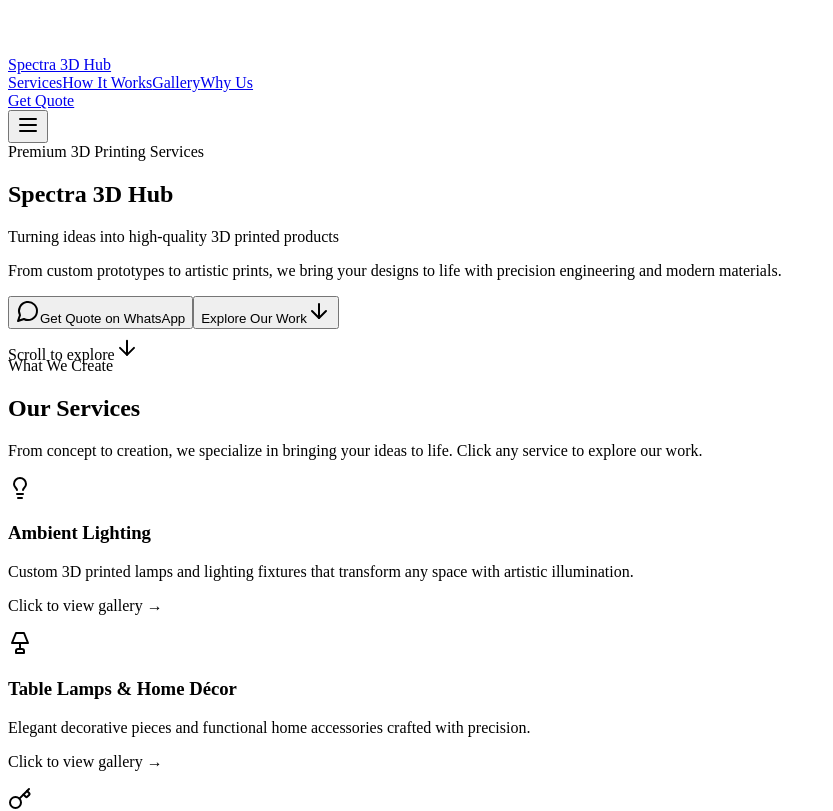
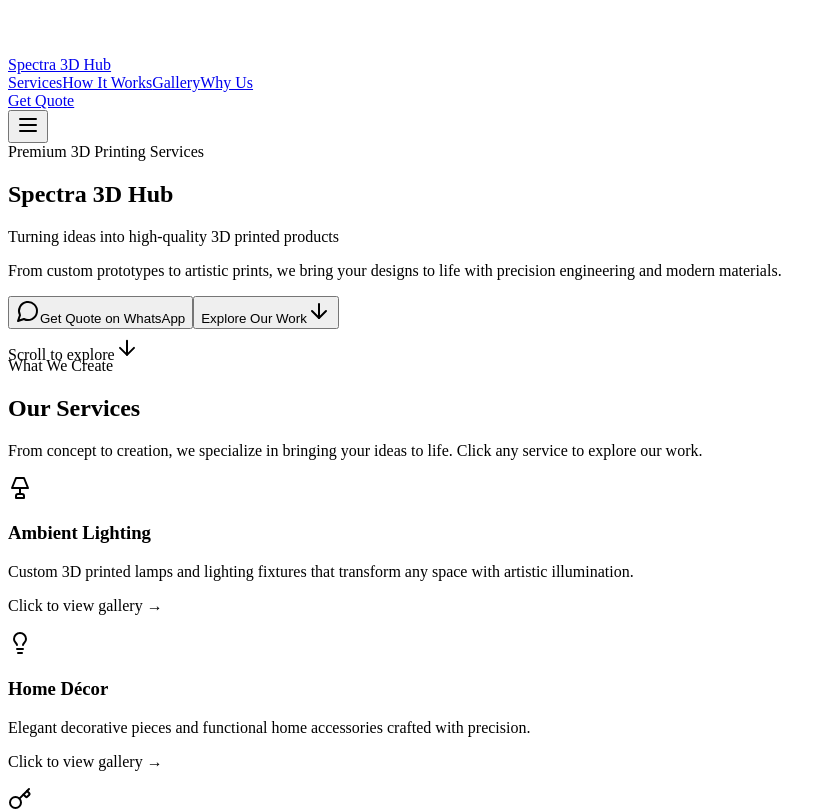
Before and after one commit to DHEENADHAYALAN-M/Spectra-3D-Hub, a React (Vite) app in the folder client/: page / in a window 1280 px wide. Shown: the top 811 px of the page, without its empty margins (0-833 px from the left). Built offline with nearby package versions, Linux system fonts and the light colour scheme.

Commit message:
modified:   client/src/components/ServicesSection.tsx

```diff
--- a/client/src/components/ServicesSection.tsx
+++ b/client/src/components/ServicesSection.tsx
@@ -6,15 +6,15 @@ import { GalleryModal } from "./GalleryModal";
 
 const services = [
   {
-    icon: Lightbulb,
+    icon: Lamp,
     title: "Ambient Lighting",
     description: "Custom 3D printed lamps and lighting fixtures that transform any space with artistic illumination.",
     video: "https://cdn.coverr.co/videos/coverr-light-bulb-1636/1080p.mp4",
     color: "from-yellow-400 to-orange-500",
   },
   {
-    icon: Lamp,
-    title: "Table Lamps & Home Décor",
+    icon: Lightbulb,
+    title: "Home Décor",
     description: "Elegant decorative pieces and functional home accessories crafted with precision.",
     video: "https://cdn.coverr.co/videos/coverr-interior-design-studio-2461/1080p.mp4",
     color: "from-pink-400 to-rose-500",
```
